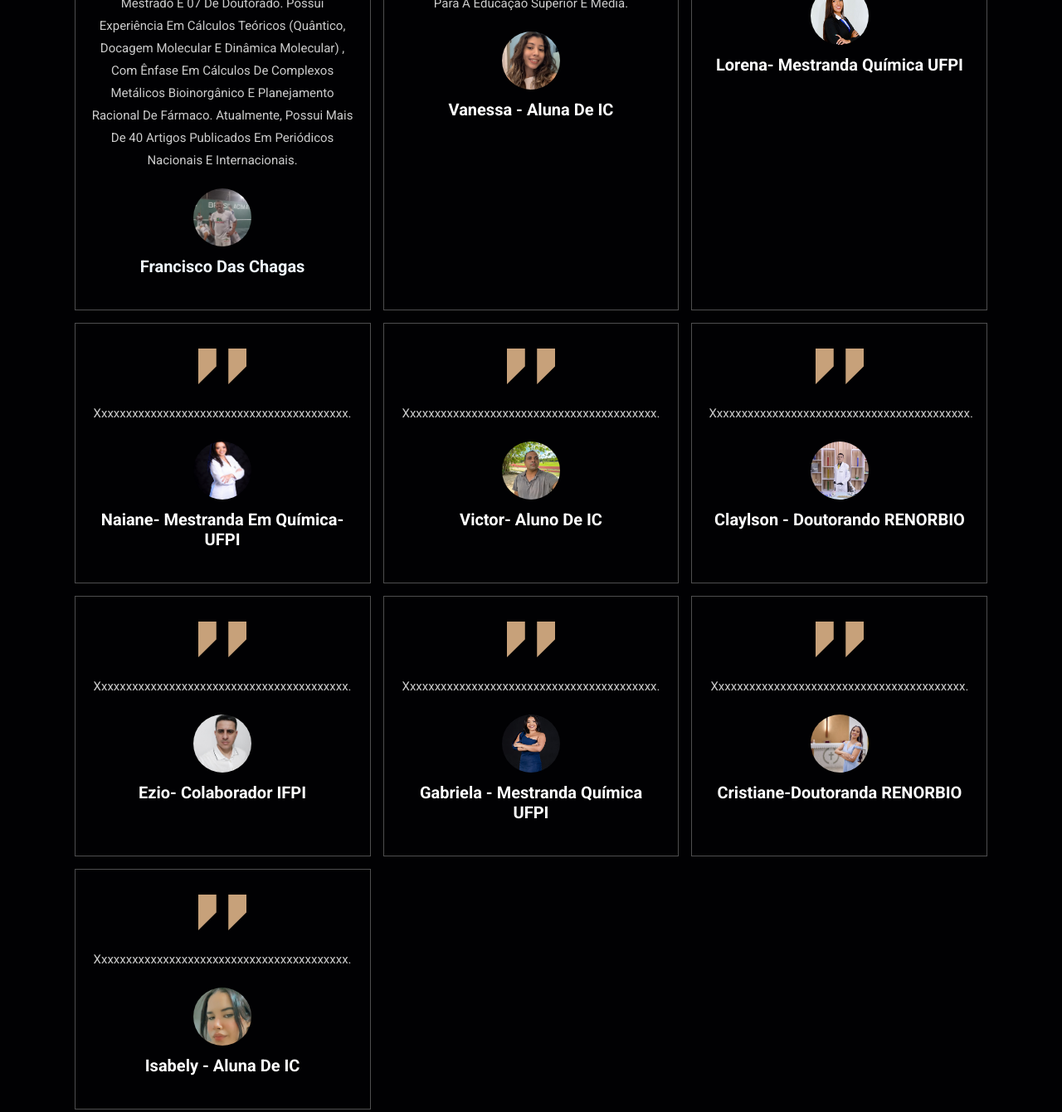
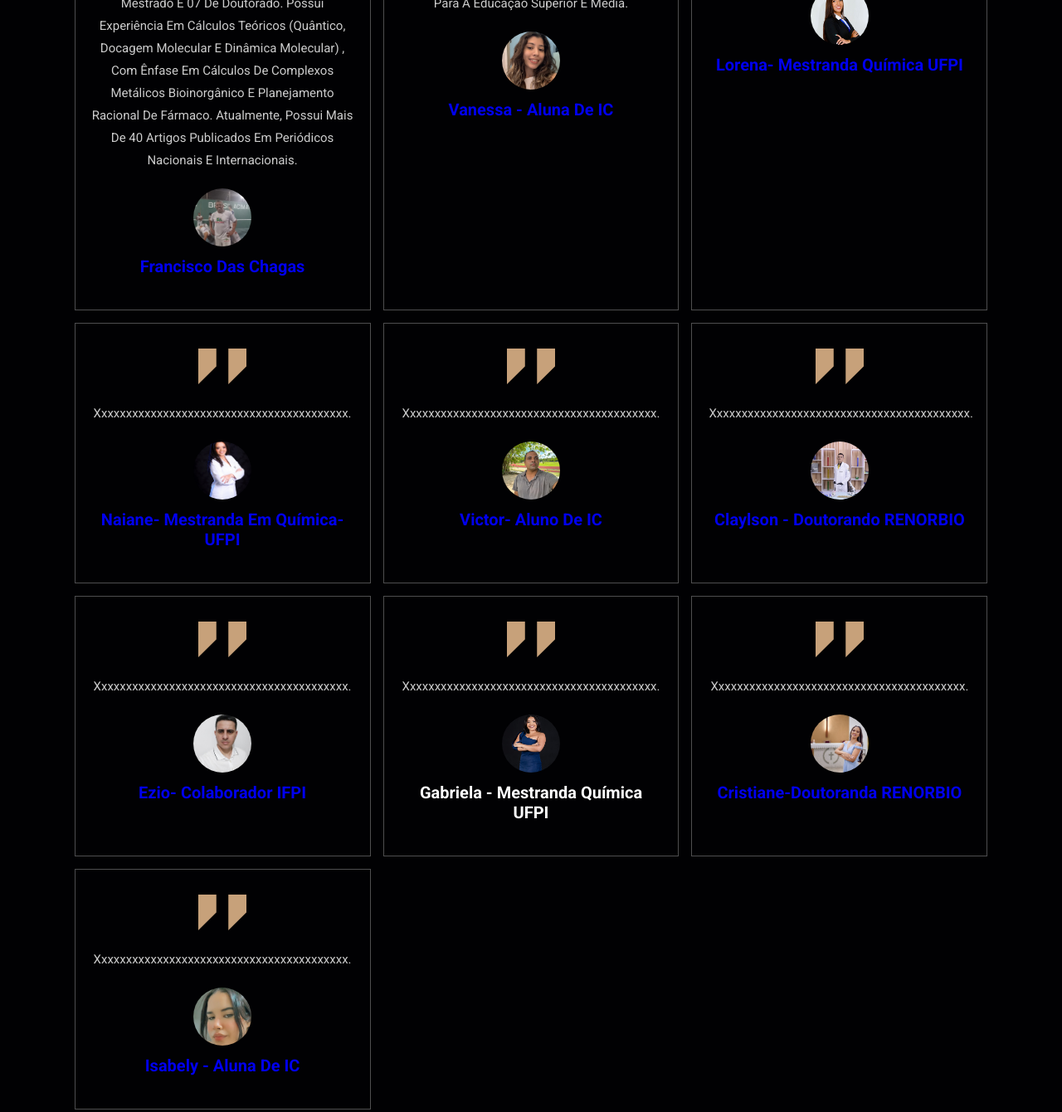
Before and after one commit to maycovisck/quimica, a plain HTML site: page index.html in a window 1280 px wide. Shown: the part 4580-5920 px from the top of the page at 83% size. Drawn offline with Linux system fonts and the light colour scheme.

Commit message:
feat: added redirect to profile team

```diff
--- a/index.html
+++ b/index.html
@@ -294,7 +294,7 @@
             <img src="images/quote-img.png" alt="" class="quote">
             <p>Graduado em Licenciatura Plena em Química pela Universidade Federal do Piauí (2002), mestrado pela Universidade de São Paulo (2004). Doutor pela Universidade de São Paulo no Instituto de Química de São Carlos (2008). Professor Associado da Universidade Estadual do Piauí (UESPI). Professor dos programas de Pós-Graduação em Química UFPI) e Renorbio (UFPI/UESPI). Já orientou 12 alunos de mestrado e 07 de doutorado. Possui experiência em cálculos teóricos (Quântico, Docagem Molecular e Dinâmica Molecular) , com ênfase em cálculos de complexos metálicos bioinorgânico e planejamento racional de fármaco. Atualmente, possui mais de 40 artigos publicados em periódicos nacionais e internacionais.</p>
             <img src="images/WhatsApp Image 2024-06-26 at 11.17.16.jpeg" class="user" alt="">
-            <h3> <a class="link-hover" href="https://lattes.cnpq.br/0535630080709053" style="color: aliceblue;"> Francisco das Chagas </a></h3>
+            <h3> <a class="link-hover" href="https://lattes.cnpq.br/0535630080709053"> Francisco das Chagas </a></h3>
             <div class="stars">
             </div>
         </div>
@@ -303,7 +303,7 @@
             <img src="images/quote-img.png" alt="" class="quote">
             <p>Graduanda em Química na universidade Estadual do Piauí-(UESPI). Estudante no grupo de pesquisa Grupo de Química Quântica Computacional e Planejamento de Fármaco, pesquisas da Rede Nordeste de Biotecnologia (RENORBIO), onde desenvolve estudo in sílico de atividades biológicas. Bolsista do Programa de Educação Tutorial (PET-QUÍMICA), em que realiza atividades voltada para a educação superior e média.</p>
             <img src="images/WhatsApp Image 2024-06-26 at 11.53.40.jpeg" class="user" alt="">
-            <h3>Vanessa - aluna de IC</h3>
+            <h3><a href="https://lattes.cnpq.br/2336878242924486"> Vanessa - aluna de IC</a></h3>
             <div class="stars">
 
             </div>
@@ -313,7 +313,7 @@
             <img src="images/quote-img.png" alt="" class="quote">
             <p>Graduada em Química, pela Universidade Estadual do Piauí. Mestranda no Programa de Pós-Graduação em Química da Universidade Federal do Piaui. Tem experiência na área de Química, com ênfase em Química Teórica, participante do Grupo de Pesquisa em Química Quântica Computacional e Planejamento de Fármacos.</p>
             <img src="images/WhatsApp Image 2024-06-26 at 12.04.33.jpeg" class="user" alt="">
-            <h3>Lorena- Mestranda Química UFPI</h3>
+            <h3><a href="https://wwws.cnpq.br/cvlattesweb/PKG_MENU.menu?f_cod=E9C1F33444EAF7EAE175563339AAEFEE">Lorena- Mestranda Química UFPI</a></h3>
             <div class="stars">
 
             </div>
@@ -322,7 +322,7 @@
             <img src="images/quote-img.png" alt="" class="quote">
             <p>xxxxxxxxxxxxxxxxxxxxxxxxxxxxxxxxxxxxxxxxx.</p>
             <img src="images/WhatsApp Image 2024-06-26 at 12.14.11 (1).jpeg" class="user" alt="">
-            <h3>Naiane- mestranda em Química-UFPI</h3>
+            <h3><a href="http://lattes.cnpq.br/6660492884365449">Naiane- mestranda em Química-UFPI</a></h3>
             <div class="stars">
 
             </div>
@@ -331,7 +331,7 @@
             <img src="images/quote-img.png" alt="" class="quote">
             <p>xxxxxxxxxxxxxxxxxxxxxxxxxxxxxxxxxxxxxxxxx.</p>
             <img src="images/WhatsApp Image 2024-06-26 at 12.14.11 (2).jpeg" class="user" alt="">
-            <h3>Victor- Aluno de IC</h3>
+            <h3> <a href="http://lattes.cnpq.br/5793193667918097">Victor- Aluno de IC</a></h3>
             <div class="stars">
 
             </div>
@@ -340,7 +340,7 @@
             <img src="images/quote-img.png" alt="" class="quote">
             <p>xxxxxxxxxxxxxxxxxxxxxxxxxxxxxxxxxxxxxxxxxx.</p>
             <img src="images/WhatsApp Image 2024-06-26 at 12.14.11 (3).jpeg" class="user" alt="">
-            <h3>Claylson - doutorando  RENORBIO</h3>
+            <h3><a href="https://lattes.cnpq.br/2824349917405598">Claylson - doutorando  RENORBIO </a></h3>
             <div class="stars">
 
             </div>
@@ -349,7 +349,7 @@
             <img src="images/quote-img.png" alt="" class="quote">
             <p>xxxxxxxxxxxxxxxxxxxxxxxxxxxxxxxxxxxxxxxxx.</p>
             <img src="images/WhatsApp Image 2024-06-26 at 12.14.11 (4).jpeg" class="user" alt="">
-            <h3>Ezio- colaborador IFPI</h3>
+            <h3><a href="http://lattes.cnpq.br/8760015451757060">Ezio- colaborador IFPI</a></h3>
             <div class="stars">
 
             </div>
@@ -367,7 +367,7 @@
             <img src="images/quote-img.png" alt="" class="quote">
             <p>xxxxxxxxxxxxxxxxxxxxxxxxxxxxxxxxxxxxxxxxx.</p>
             <img src="images/WhatsApp Image 2024-06-26 at 12.14.11 (6).jpeg" class="user" alt="">
-            <h3>Cristiane-doutoranda RENORBIO</h3>
+            <h3><a href="http://lattes.cnpq.br/0790699703396556">Cristiane-doutoranda RENORBIO</a></h3>
             <div class="stars">
 
             </div>
@@ -376,7 +376,7 @@
             <img src="images/quote-img.png" alt="" class="quote">
             <p>xxxxxxxxxxxxxxxxxxxxxxxxxxxxxxxxxxxxxxxxx.</p>
             <img src="images/WhatsApp Image 2024-06-26 at 18.22.26.jpeg" class="user" alt="">
-            <h3>Isabely - aluna de IC</h3>
+            <h3><a href="http://lattes.cnpq.br/3917312006136556">Isabely - aluna de IC </a></h3>
             <div class="stars">
 
             </div>
```
